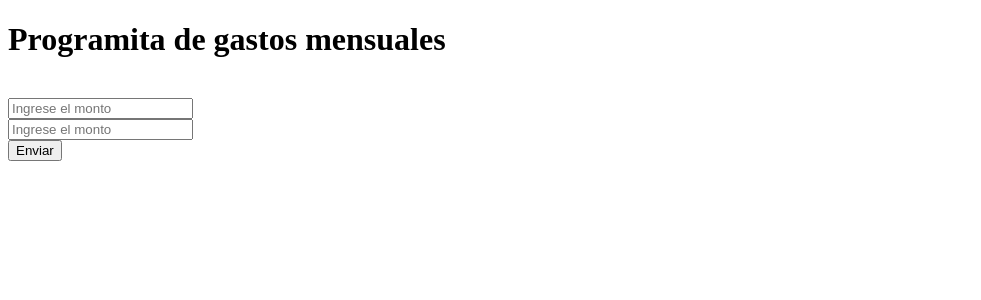
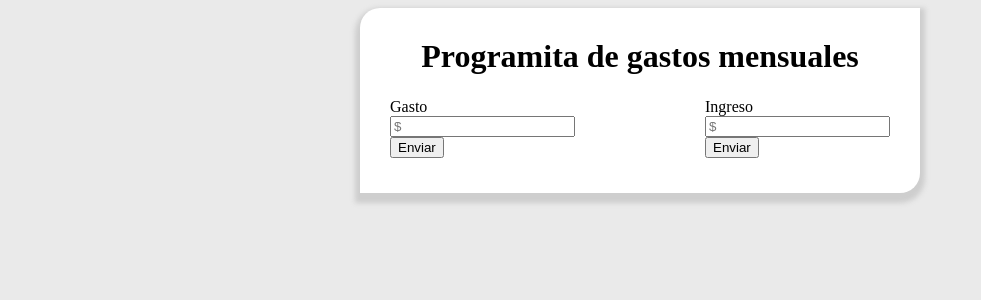
Before and after one commit to GutierrezJesica/Plugins, a PHP site: page / in a window 1280 px wide. Shown: the top 300 px of the page, without its empty margins (0-981 px from the left). Run offline with PHP 8.4, Linux system fonts and the light colour scheme.

Commit message:
avance 18/3

```diff
--- a/Gastos-mensuales/estilos.css
+++ b/Gastos-mensuales/estilos.css
@@ -0,0 +1,27 @@
+body {
+    background-color: #eaeaea;
+}
+
+.box {
+    display: block;
+    margin: auto;
+    background-color: #ffffff;
+    width: 500px;
+    height: auto;
+    padding: 30px;
+    border-radius: 20px 0 20px 0px;
+    box-shadow: 0px 5px 5px 5px rgba(196,196,196,0.75);
+-webkit-box-shadow: 0px 5px 5px 5px rgba(196,196,196,0.75);
+-moz-box-shadow: 0px 5px 5px 5px rgba(196,196,196,0.75);
+}
+
+h1 {
+    text-align: center;
+    margin: 0;
+}
+
+.contenedor {
+    display: flex;
+    justify-content: space-between;
+    margin: 5px 0px;;
+}
--- a/Gastos-mensuales/index.php
+++ b/Gastos-mensuales/index.php
@@ -7,15 +7,25 @@
     <title>Programita de gastos mensuales</title>
 </head>
 <body>
-    <h1>Programita de gastos mensuales</h1>
-    <br>
-    <div id="gastos">
-        <input type="number" name="Gastos" id="gastos" placeholder="Ingrese el monto">
-    <br>
+    <div class="box">
+        <h1>Programita de gastos mensuales</h1>
+        <br>
+            <div class="contenedor">
+                <div id="gastos" class="column-1">
+                    <label for="gastos">Gasto</label>
+                    <br>
+                    <input type="number" name="Gastos" id="gastos" placeholder="$">
+                    <br>
+                    <button>Enviar</button>
+                </div>
+                <div id="ingresos" class="column-2">
+                    <label for="ingresos">Ingreso</label>
+                    <br>
+                    <input type="number" name="Ingresos" id="ingresos" placeholder="$">
+                    <br>
+                    <button>Enviar</button>
+                </div>
+            </div>
     </div>
-        <input type="number" name="Ingresos" id="ingresos" placeholder="Ingrese el monto">
-    <br>
-    <div id="ingresos">
-    <button>Enviar</button>
 </body>
 </html>
```
